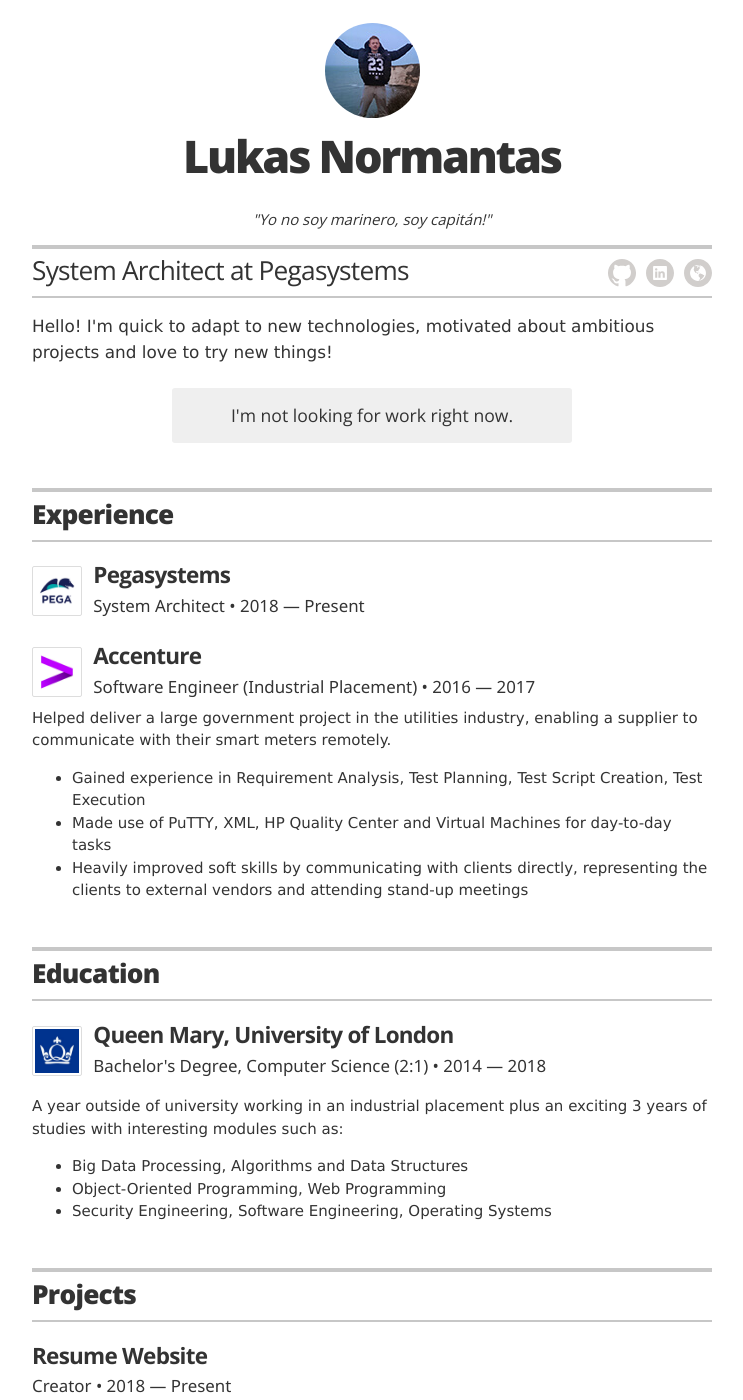
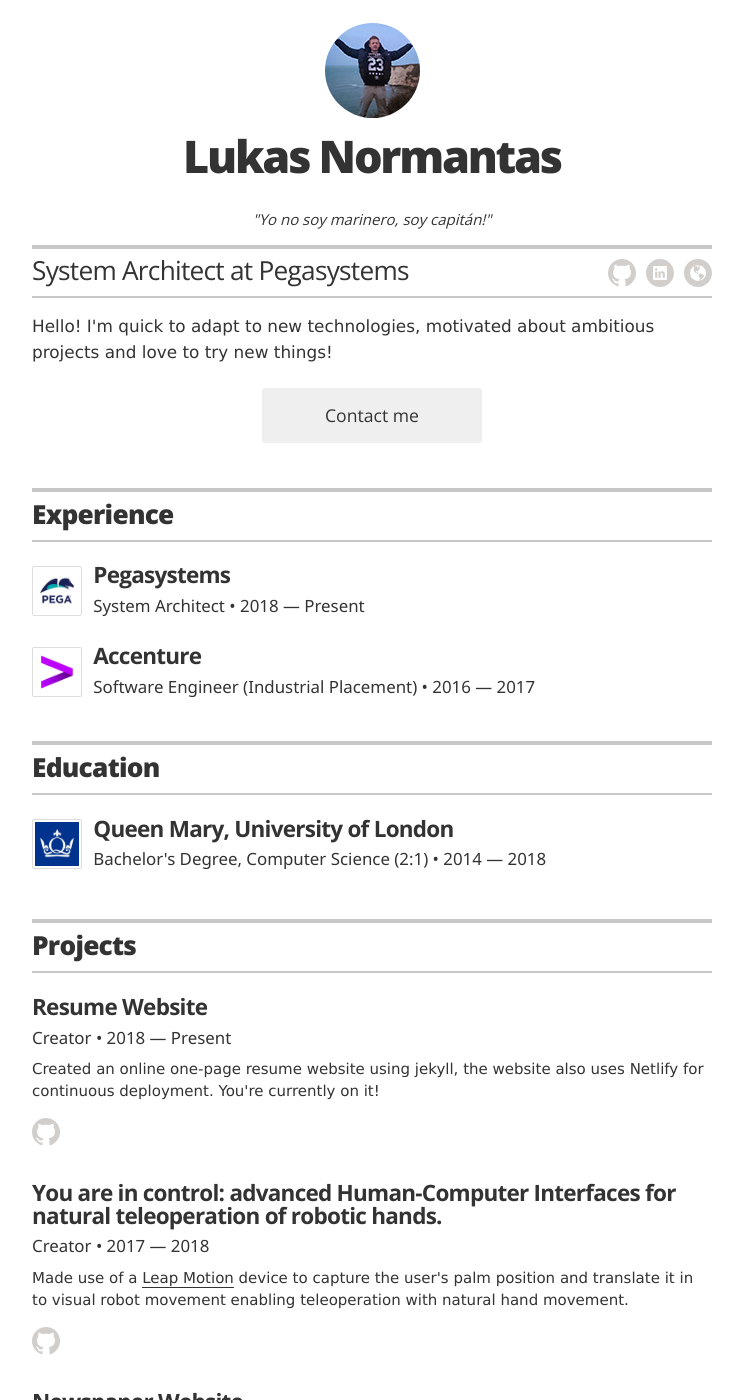
Before and after one commit to xylust/resume-web, a Jekyll site: the page built from index.html, in a window 1280 px wide and 1400 px high. Shown: the whole window, without its empty margins (268-1011 px from the left). Built offline with Jekyll 4.4.1, drawn with Linux system fonts in a browser that asks for light colours; part of the change alters nothing that is shown.

Commit message:
Data changes

```diff
--- a/_config.yml
+++ b/_config.yml
@@ -1,7 +1,7 @@
 # Site settings
 title: "Lukas Normantas"
 description: "Single page resume for Lukas Normantas"
-keywords: "resume, résumé, cv, curriculum vitae, lukas normantas, recruitment, software engineer, technology, job, hiring"
+keywords: "resume, résumé, cv, curriculum vitae, lukas normantas, recruitment, software engineer, technology, job, hiring, system architect, solution architect"
 robots: "index, follow"
 author: "Lukas Normantas"
 
@@ -16,11 +16,11 @@ resume_avatar:                  true
 resume_name:                    "Lukas Normantas"
 resume_title:                   "System Architect at Pegasystems"
 resume_contact_email:           "me@lukasn.com"
-resume_contact_telephone:       "07397300540"
+resume_contact_telephone:       ""
 resume_header_quote:            "Yo no soy marinero, soy capitán!"
 resume_header_intro:            "<p>Hello! I'm quick to adapt to new technologies, motivated about ambitious projects and love to try new things!</p>"
 
-resume_looking_for_work:        false
+resume_looking_for_work:        true
 resume_section_experience:      true
 resume_section_education:       true
 resume_section_projects:        true
--- a/_data/education.yml
+++ b/_data/education.yml
@@ -3,7 +3,7 @@
   uni: Queen Mary, University of London
   logo: queenmary
   year: 2014 &mdash; 2018
-  summary: A year outside of university working in an industrial placement plus an exciting 3 years of studies with interesting modules such as&colon; <ul class="resume-item-list"><li>Big Data Processing, Algorithms and Data Structures</li><li>Object-Oriented Programming, Web Programming</li><li>Security Engineering, Software Engineering, Operating Systems</li></ul>
+  # summary:
   linkedin: https://www.linkedin.com/school/queen-mary-university-of-london/
 
 # - degree:
--- a/_data/experience.yml
+++ b/_data/experience.yml
@@ -5,7 +5,7 @@
   logo: pega
   position: System Architect
   duration: 2018 &mdash; Present
-  # summary: TBC
+  # summary: It is summarised on my linked in profile, avoid duplication.
   linkedin: https://www.linkedin.com/company/pegasystems/
 
 # Accenture
@@ -13,5 +13,5 @@
   logo: accenture
   position: Software Engineer (Industrial Placement)
   duration: 2016 &mdash; 2017
-  summary: Helped deliver a large government project in the utilities industry, enabling a supplier to communicate with their smart meters remotely.	<ul class="resume-item-list"><li>Gained experience in Requirement Analysis, Test Planning, Test Script Creation, Test Execution</li><li>Made use of PuTTY, XML, HP Quality Center and Virtual Machines for day-to-day tasks</li><li>Heavily improved soft skills by communicating with clients directly, representing the clients to external vendors and attending stand-up meetings</li></ul>
+  # summary: It is summarised on my linked in profile, avoid duplication.
   linkedin: https://www.linkedin.com/company/accenture/
```
